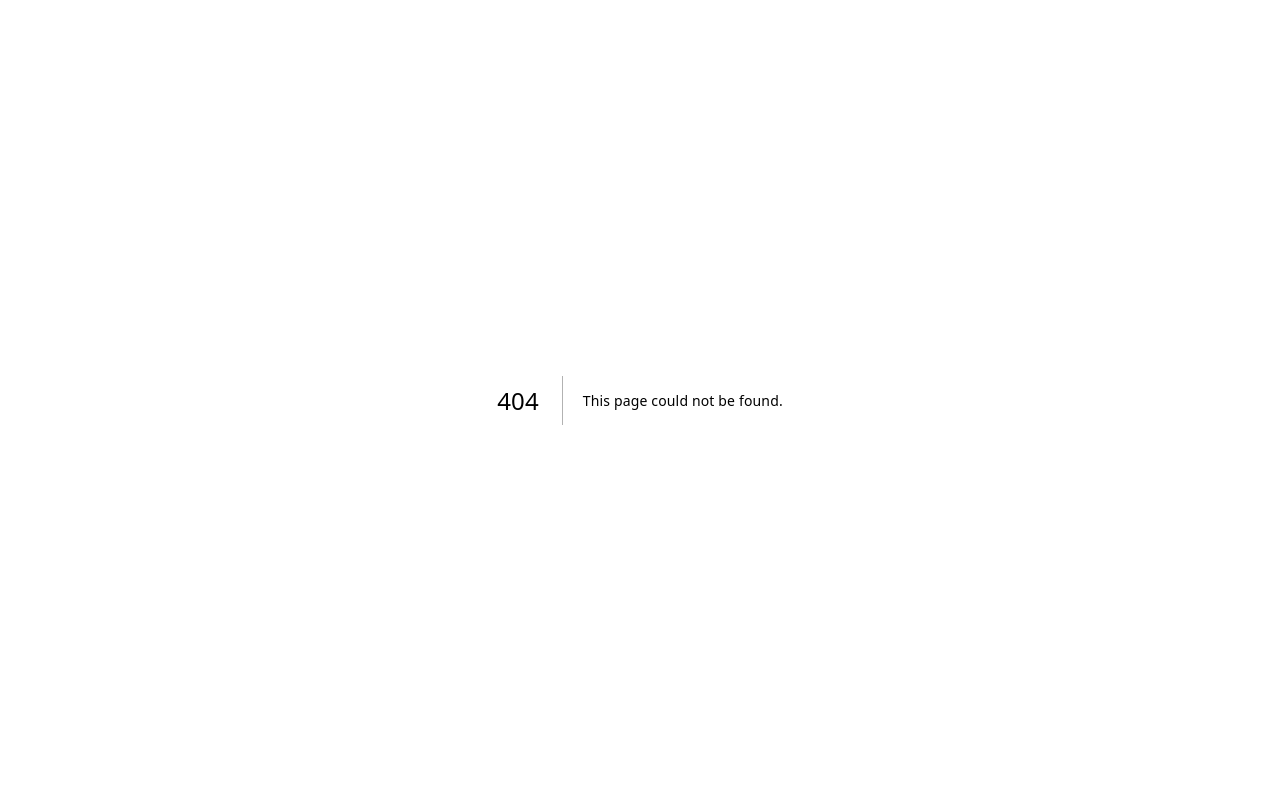
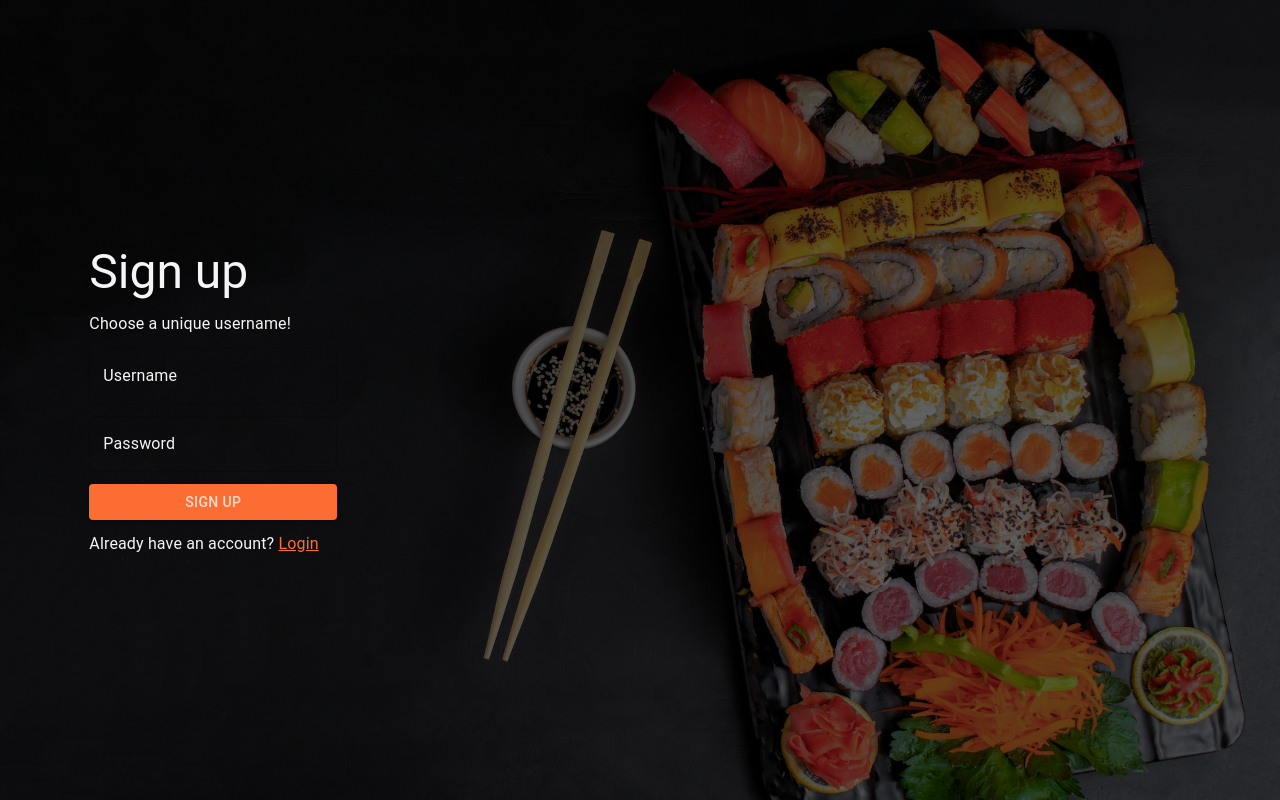
Before and after one commit to Jiseeeh/recipe-realm, a Next.js app: page /sign-up in a window 1280 px wide. Before the commit this address had no page. Built offline with nearby package versions, Linux system fonts and the light colour scheme.

Commit message:
feat: add sign up page

```diff
--- /dev/null
+++ b/src/pages/sign-up.tsx
@@ -0,0 +1,4 @@
+import Hero from "@/components/hero/Hero";
+export default function SignUp() {
+  return <Hero authType="Sign up" />;
+}
```
